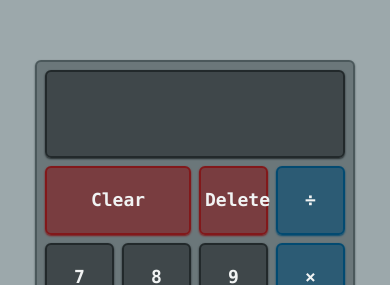
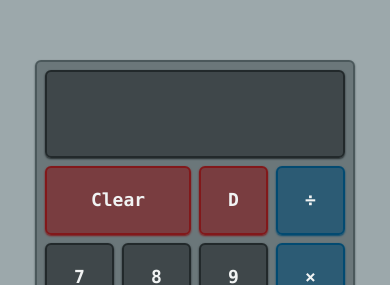
Before and after one commit to Ali-boorboor/Calcify, a React (Vite) app: page / in a window 390 px wide. Shown: the part 116-401 px from the top of the page. Built offline with nearby package versions, Linux system fonts and the light colour scheme.

Commit message:
fix: handle responsive bug

```diff
--- a/src/constants/calculatorKeys.js
+++ b/src/constants/calculatorKeys.js
@@ -6,11 +6,10 @@ const calculatorKeys = [
     value: "Clear",
     variant: "clear",
     action: actions.CLEAR,
-    ariaLabel: "Clear",
   },
   {
     id: 2,
-    value: "Delete",
+    value: "D",
     variant: "delete",
     action: actions.DELETE,
     ariaLabel: "Delete",
```
